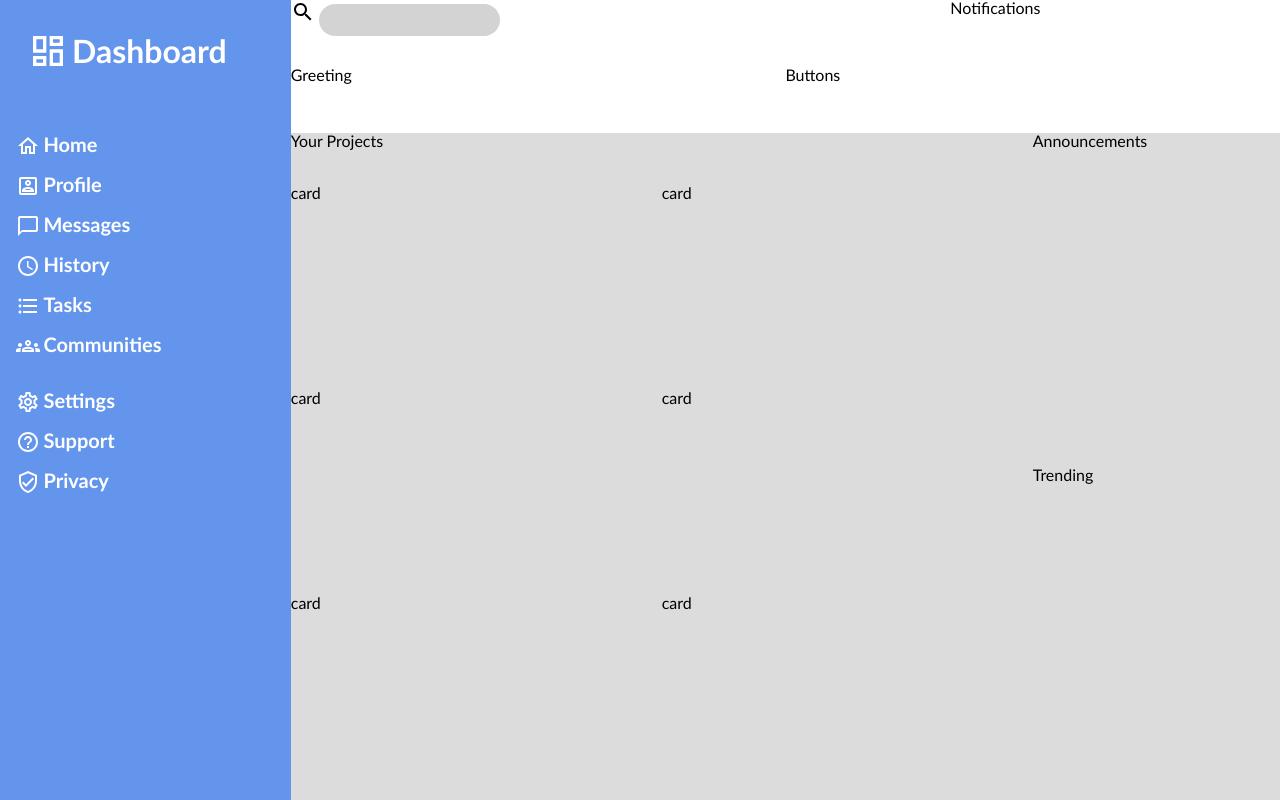
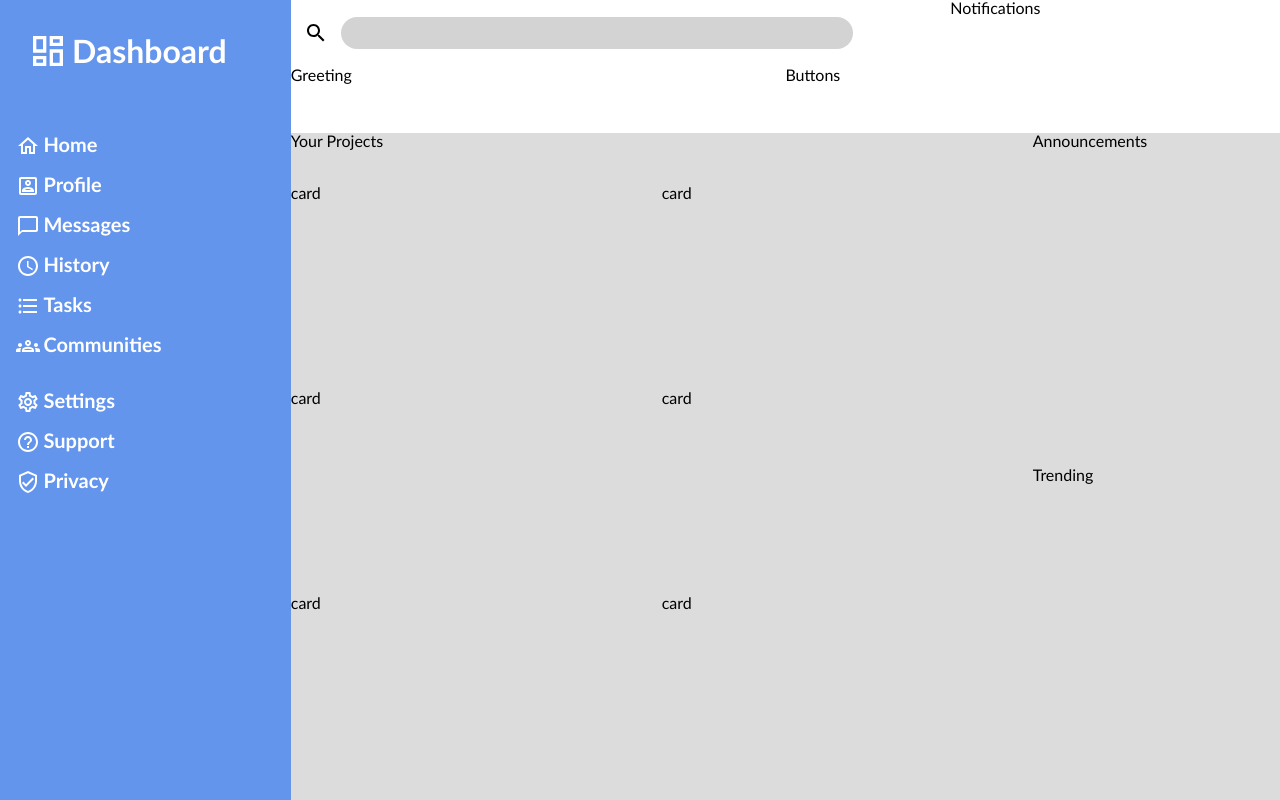
Before and after one commit to caseyrunn/grid, a plain HTML site: page index.html in a window 1280 px wide. Drawn offline with Linux system fonts and the light colour scheme.

Commit message:
Position elements in upper-header

```diff
--- a/index.html
+++ b/index.html
@@ -37,7 +37,7 @@
 
     <div class="header">
         <div class="upper-header">
-            <div>
+            <div class="searchbar-div">
                 <svg xmlns="http://www.w3.org/2000/svg" height="24px" viewBox="0 0 24 24" width="24px" fill="#000000"><path d="M0 0h24v24H0V0z" fill="none"/><path d="M15.5 14h-.79l-.28-.27C15.41 12.59 16 11.11 16 9.5 16 5.91 13.09 3 9.5 3S3 5.91 3 9.5 5.91 16 9.5 16c1.61 0 3.09-.59 4.23-1.57l.27.28v.79l5 4.99L20.49 19l-4.99-5zm-6 0C7.01 14 5 11.99 5 9.5S7.01 5 9.5 5 14 7.01 14 9.5 11.99 14 9.5 14z"/></svg>
                 <input id="searchbar" type="search">
             </div>
--- a/styles.css
+++ b/styles.css
@@ -94,6 +94,15 @@ body {
 	grid-template-columns: 2fr 1fr;
 }
 
+.searchbar-div{
+	display: grid;
+	grid-template-columns: 1fr 12fr;
+	align-items: center;
+}
+
+.searchbar-div svg{
+	justify-self: center;
+}
 
 .lower-header{
 	display: grid;
@@ -148,4 +157,5 @@ input[type="search"]{
 	border-radius: 2rem;
 	background-color: lightgray;
 	border: none;
+	width: 40vw;
 }
```
